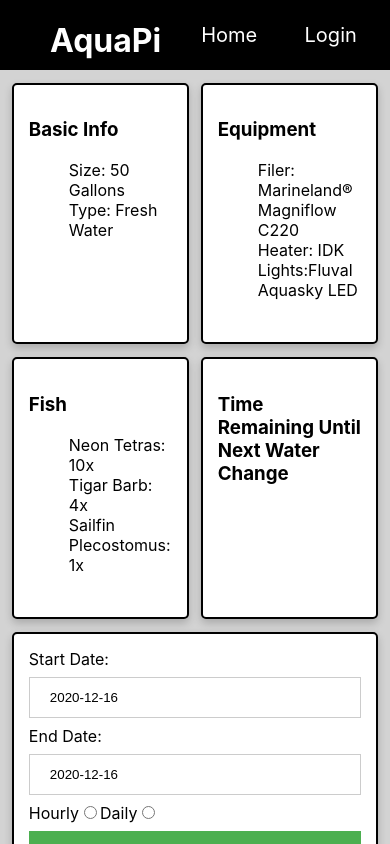
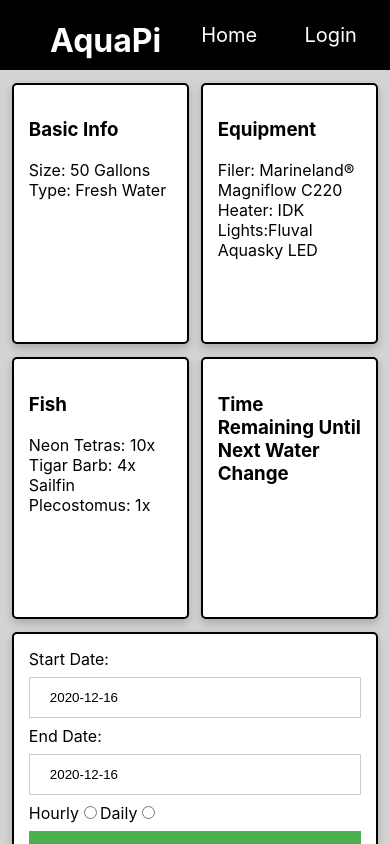
Before and after one commit to d-e-k-k/aquapi_frontend, a React (Create React App) app: page / in a window 390 px wide. Both pictures are taken after a click on the item "Dash". Shown: the top 844 px of the page. Built offline with nearby package versions, Linux system fonts and the light colour scheme; no server answers.

Commit message:
Removed list indentions to make mobile view cleaner viewing

```diff
--- a/src/App.css
+++ b/src/App.css
@@ -130,6 +130,12 @@ img.avatar {
 	box-shadow: 0 8px 16px 0 rgba(0, 0, 0, 0.2);
 	width: 99%;
 	height: 99%;
+}
+
+.card ul,li{
+	list-style: none;
+	margin-left: 0;
+	padding-left: 0;
 }
 
 .cgi {
```
Also changed, not shown: 1 other file (tests, documents, lock files or other folders).
